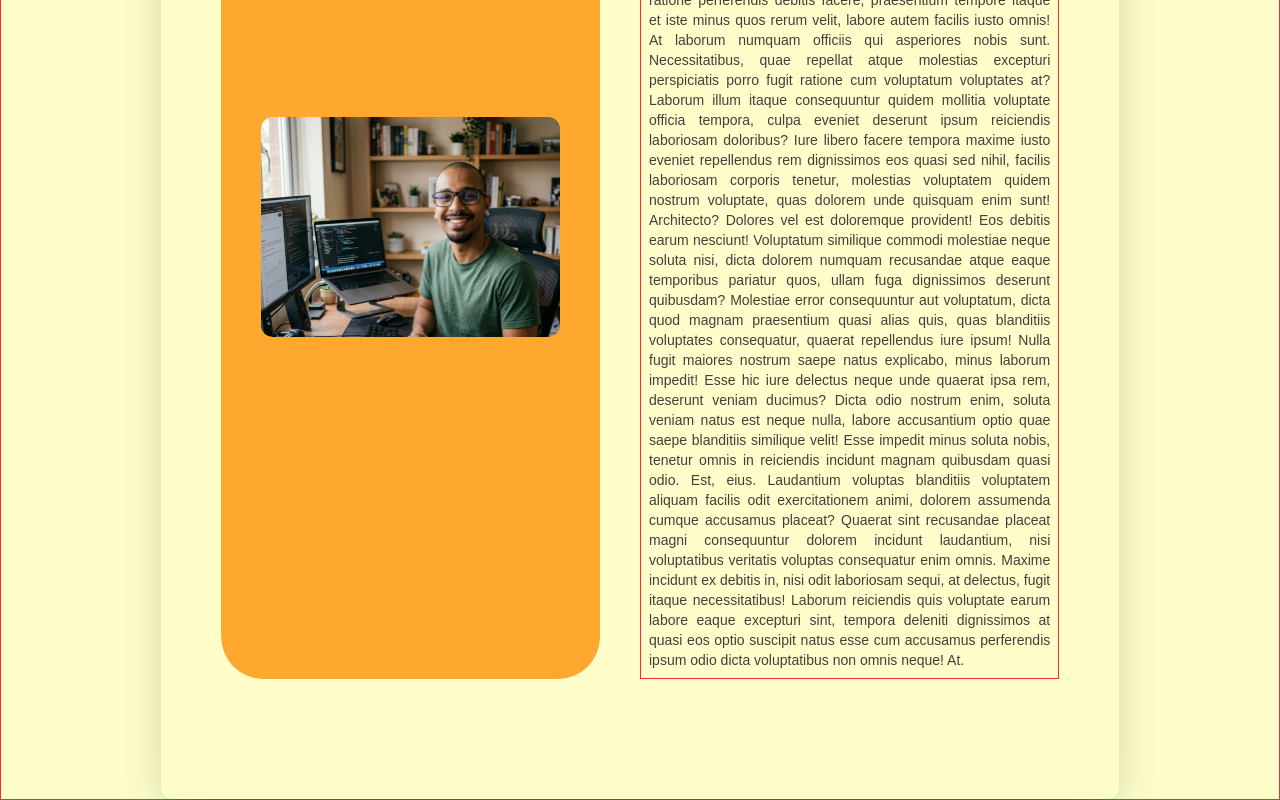
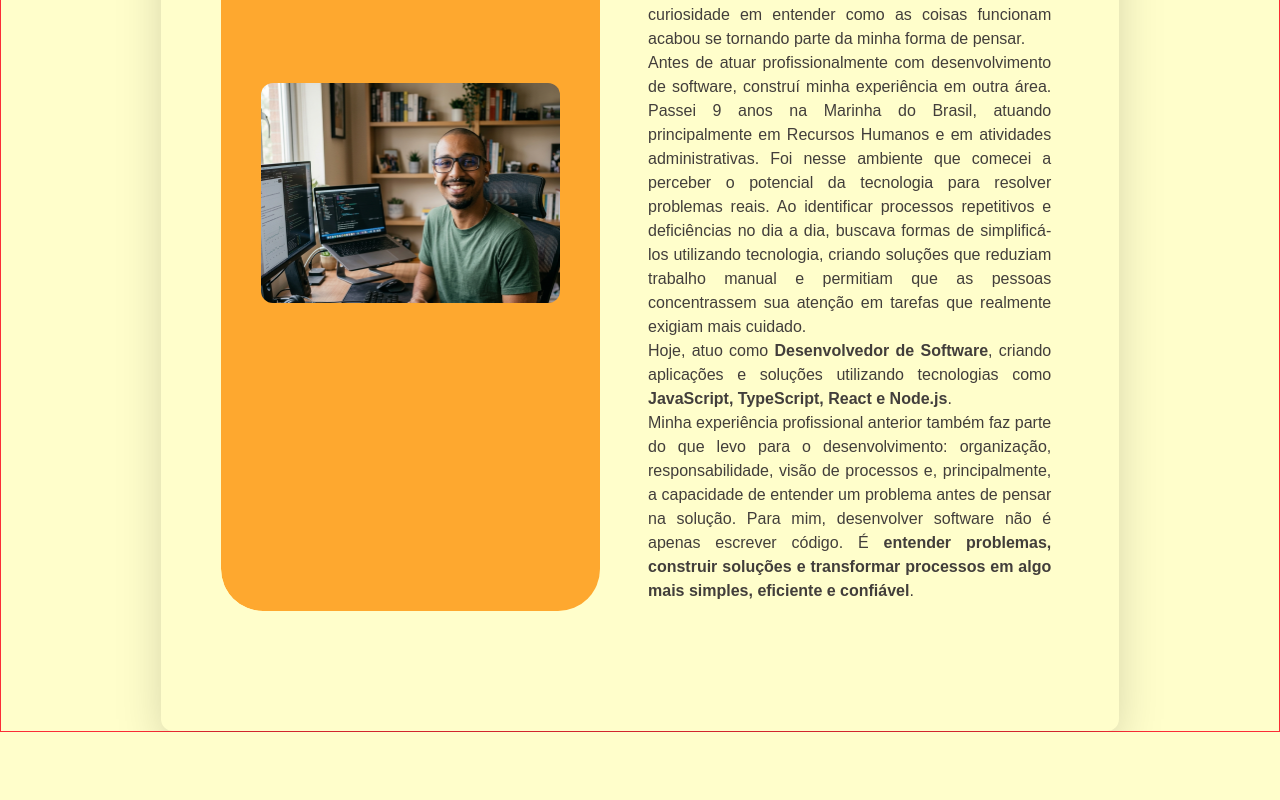
Before and after one commit to GVerdans/portifolio-GVS, a Next.js app: page / in a window 1280 px wide. Shown: the part 1190-1990 px from the top of the page. After the commit the page ends 1922 px from the top, so only its background shows below. Built offline with nearby package versions, Linux system fonts and the light colour scheme; a web font is replaced by a local one.

Commit message:
page about done

```diff
--- a/app/components/About/AboutPage.tsx
+++ b/app/components/About/AboutPage.tsx
@@ -15,51 +15,44 @@ export default function AboutPage() {
             />
           </div>
         </div>
-        <div className="flex w-full flex-col border border-red-500 lg:w-1/2">
-          <div className="flex w-full justify-center border border-cyan-500">
+        <div className="flex w-full flex-col lg:w-1/2">
+          <div className="flex w-full justify-center">
             <p className="text-(--tertiary) text-center font-bold text-4xl lg:text-7xl">
               - Sobre Gabriel
             </p>
           </div>
           <div className="texto">
-            <p className="p-2 text-justify text-sm text-(--tertiary) lg:text-md">
-              Lorem ipsum dolor sit amet consectetur adipisicing elit. Et
-              itaque, reprehenderit quae nemo officia minus eligendi sint unde
-              fugiat nesciunt a molestiae ipsum, ipsa aut cum asperiores. Cum,
-              deleniti voluptatibus. Officia, nobis voluptatum architecto
-              ratione perferendis debitis facere, praesentium tempore itaque et
-              iste minus quos rerum velit, labore autem facilis iusto omnis! At
-              laborum numquam officiis qui asperiores nobis sunt.
-              Necessitatibus, quae repellat atque molestias excepturi
-              perspiciatis porro fugit ratione cum voluptatum voluptates at?
-              Laborum illum itaque consequuntur quidem mollitia voluptate
-              officia tempora, culpa eveniet deserunt ipsum reiciendis
-              laboriosam doloribus? Iure libero facere tempora maxime iusto
-              eveniet repellendus rem dignissimos eos quasi sed nihil, facilis
-              laboriosam corporis tenetur, molestias voluptatem quidem nostrum
-              voluptate, quas dolorem unde quisquam enim sunt! Architecto?
-              Dolores vel est doloremque provident! Eos debitis earum nesciunt!
-              Voluptatum similique commodi molestiae neque soluta nisi, dicta
-              dolorem numquam recusandae atque eaque temporibus pariatur quos,
-              ullam fuga dignissimos deserunt quibusdam? Molestiae error
-              consequuntur aut voluptatum, dicta quod magnam praesentium quasi
-              alias quis, quas blanditiis voluptates consequatur, quaerat
-              repellendus iure ipsum! Nulla fugit maiores nostrum saepe natus
-              explicabo, minus laborum impedit! Esse hic iure delectus neque
-              unde quaerat ipsa rem, deserunt veniam ducimus? Dicta odio nostrum
-              enim, soluta veniam natus est neque nulla, labore accusantium
-              optio quae saepe blanditiis similique velit! Esse impedit minus
-              soluta nobis, tenetur omnis in reiciendis incidunt magnam
-              quibusdam quasi odio. Est, eius. Laudantium voluptas blanditiis
-              voluptatem aliquam facilis odit exercitationem animi, dolorem
-              assumenda cumque accusamus placeat? Quaerat sint recusandae
-              placeat magni consequuntur dolorem incidunt laudantium, nisi
-              voluptatibus veritatis voluptas consequatur enim omnis. Maxime
-              incidunt ex debitis in, nisi odit laboriosam sequi, at delectus,
-              fugit itaque necessitatibus! Laborum reiciendis quis voluptate
-              earum labore eaque excepturi sint, tempora deleniti dignissimos at
-              quasi eos optio suscipit natus esse cum accusamus perferendis
-              ipsum odio dicta voluptatibus non omnis neque! At.
+            <p className="p-2 text-justify text-md text-(--tertiary) lg:text-md">
+              Desde pequeno, sempre fui curioso sobre tecnologia. Gostava de
+              desmontar coisas para entender como funcionavam e passava
+              madrugadas esperando o melhor horário para usar a internet discada
+              da iG. Essa curiosidade em entender como as coisas funcionam
+              acabou se tornando parte da minha forma de pensar. <br />
+              Antes de atuar profissionalmente com desenvolvimento de software,
+              construí minha experiência em outra área. Passei 9 anos na Marinha
+              do Brasil, atuando principalmente em Recursos Humanos e em
+              atividades administrativas. Foi nesse ambiente que comecei a
+              perceber o potencial da tecnologia para resolver problemas reais.
+              Ao identificar processos repetitivos e deficiências no dia a dia,
+              buscava formas de simplificá-los utilizando tecnologia, criando
+              soluções que reduziam trabalho manual e permitiam que as pessoas
+              concentrassem sua atenção em tarefas que realmente exigiam mais
+              cuidado.
+              <br />
+              Hoje, atuo como <b>Desenvolvedor de Software</b>, criando
+              aplicações e soluções utilizando tecnologias como{' '}
+              <b>JavaScript, TypeScript, React e Node.js</b>.
+              <br />
+              Minha experiência profissional anterior também faz parte do que
+              levo para o desenvolvimento: organização, responsabilidade, visão
+              de processos e, principalmente, a capacidade de entender um
+              problema antes de pensar na solução. Para mim, desenvolver
+              software não é apenas escrever código. É{' '}
+              <b>
+                entender problemas, construir soluções e transformar processos
+                em algo mais simples, eficiente e confiável
+              </b>
+              .
             </p>
           </div>
         </div>
```
